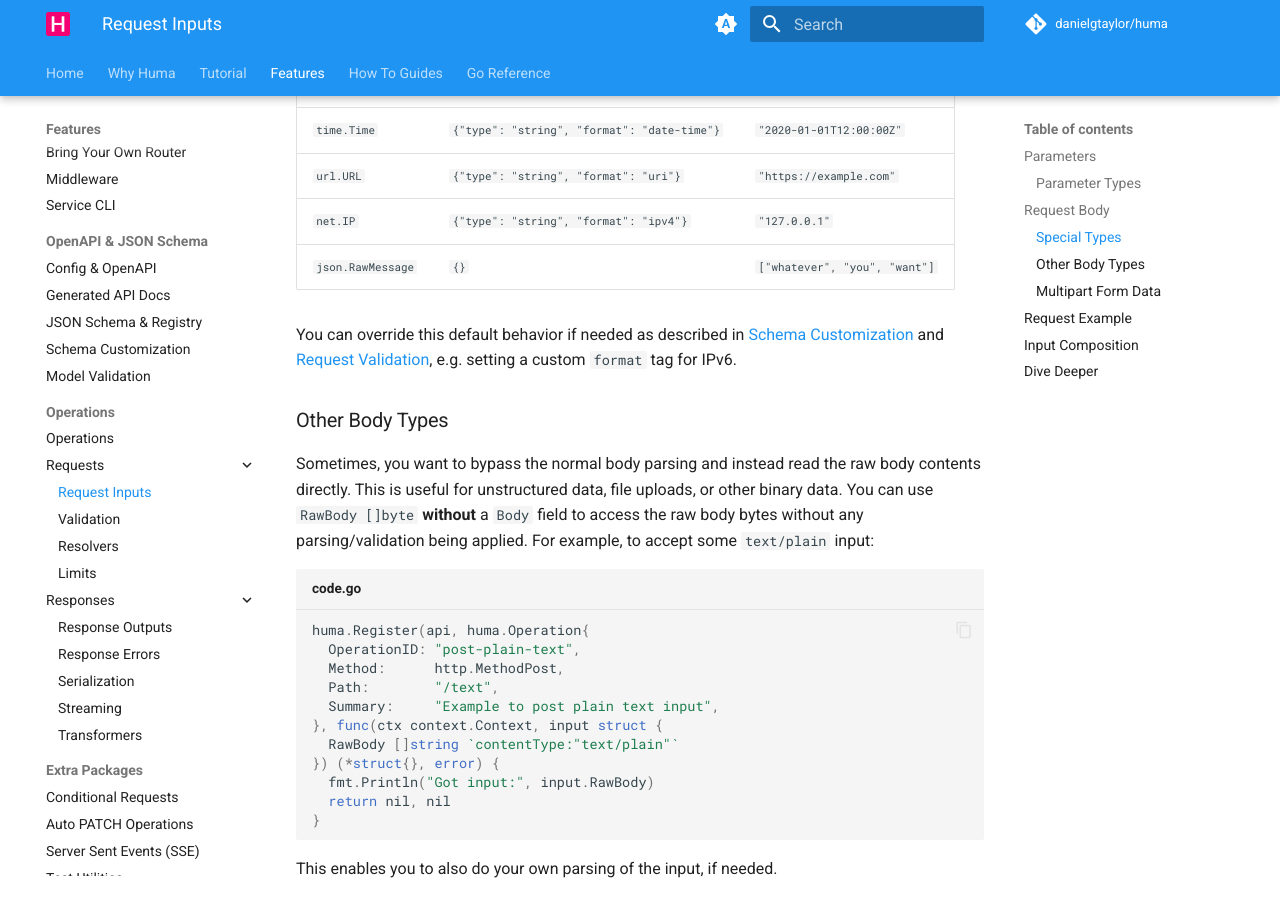
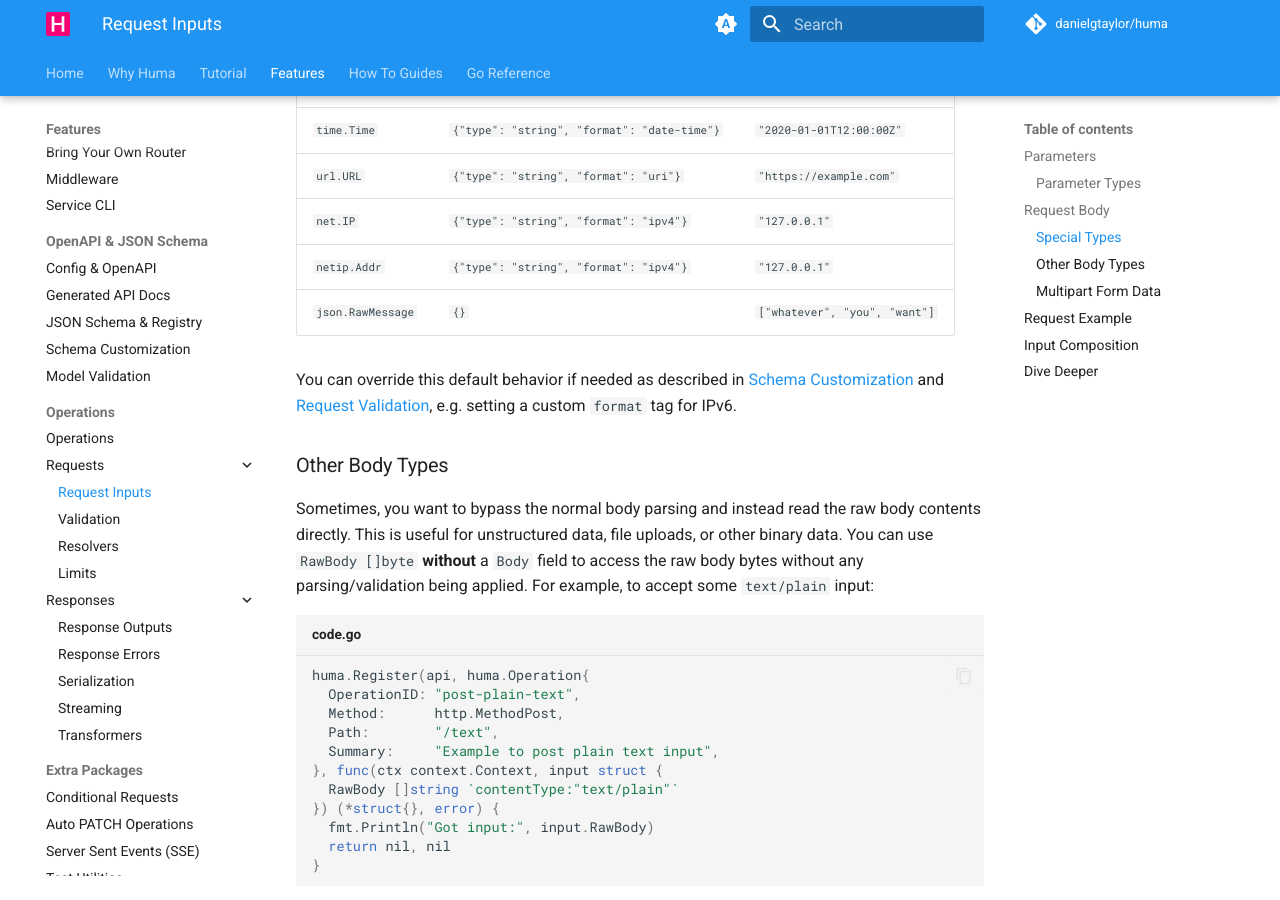
Before and after one commit to danielgtaylor/huma, an MkDocs documentation site: the page built from docs/docs/features/request-inputs.md, in a window 1280 px wide and 900 px high, scrolled down 2012 px. Built offline with MkDocs 1.6.1 and Material for MkDocs 9.7.7, drawn with Linux system fonts in a browser that asks for light colours; comment, search, counter and statistics services are not loaded.

Commit message:
Add docs

```diff
--- a/docs/docs/features/request-inputs.md
+++ b/docs/docs/features/request-inputs.md
@@ -61,10 +61,11 @@ The special struct field `Body` will be treated as the input request body and ca
 The following special types are supported out of the box:
 
 | Type              | Schema                                      | Example                       |
-| ----------------- | ------------------------------------------- | ----------------------------- |
+|-------------------| ------------------------------------------- | ----------------------------- |
 | `time.Time`       | `{"type": "string", "format": "date-time"}` | `"2020-01-01T12:00:00Z"`      |
 | `url.URL`         | `{"type": "string", "format": "uri"}`       | `"https://example.com"`       |
 | `net.IP`          | `{"type": "string", "format": "ipv4"}`      | `"127.0.0.1"`                 |
+| `netip.Addr`      | `{"type": "string", "format": "ipv4"}`      | `"127.0.0.1"`                 |
 | `json.RawMessage` | `{}`                                        | `["whatever", "you", "want"]` |
 
 You can override this default behavior if needed as described in [Schema Customization](./schema-customization.md) and [Request Validation](./request-validation.md), e.g. setting a custom `format` tag for IPv6.
```
